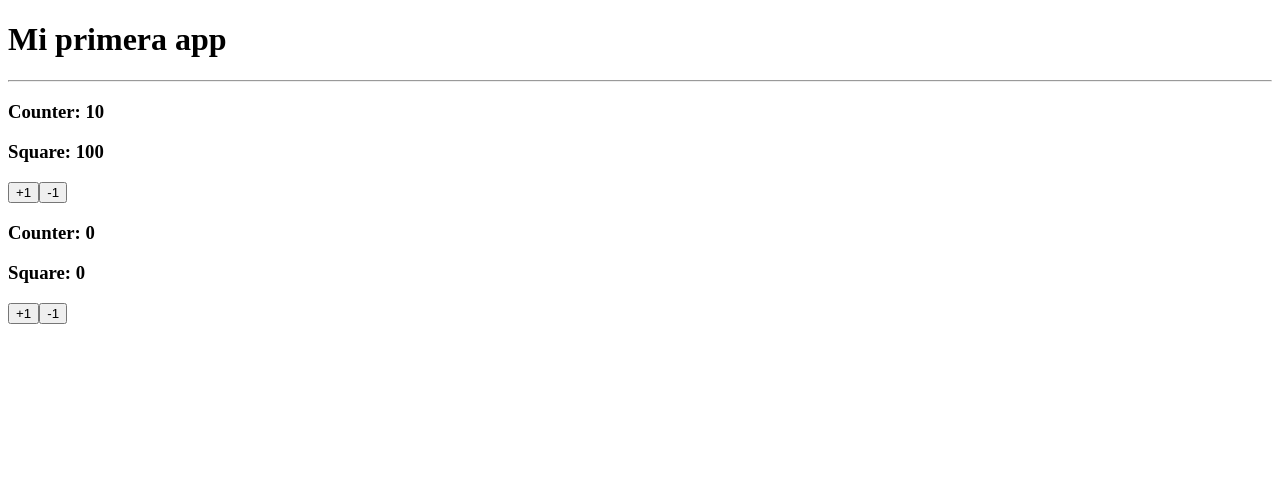
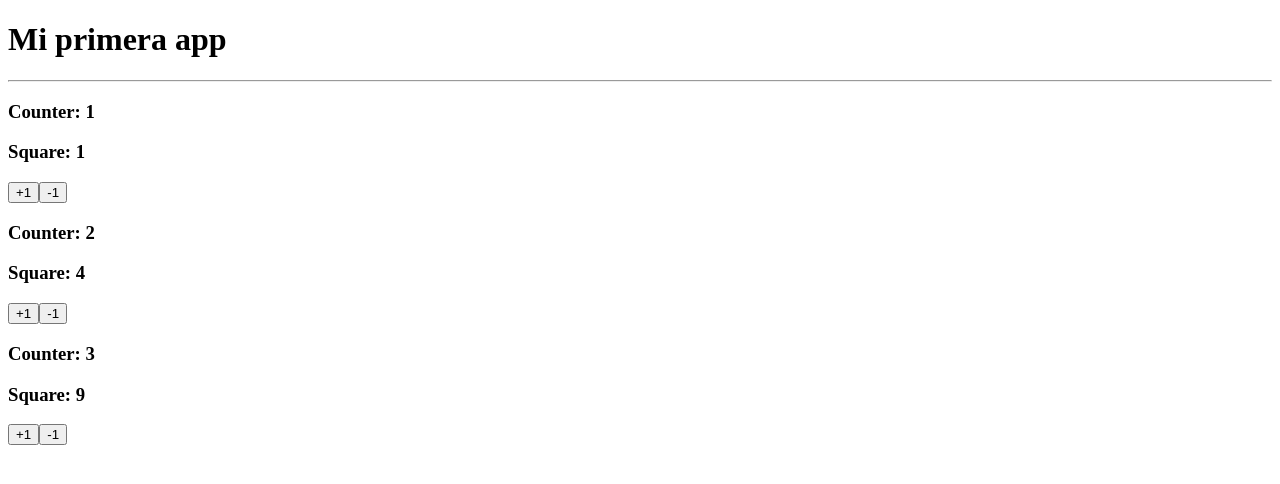
Before and after one commit to javicb/vue-indecisionapp, a Vue app: page / in a window 1280 px wide. Shown: the top 484 px of the page. Built offline with nearby package versions, Linux system fonts and the light colour scheme.

Commit message:
separar lógica single file component (SFC)

```diff
--- a/src/App.vue
+++ b/src/App.vue
@@ -1,11 +1,13 @@
 <template>
   <h1>Mi primera app</h1>
   <hr />
-  <MyCounter :initialCounter="10" />
-  <MyCounterScript />
+  <MyCounter :initialCounter="1" />
+  <MyCounterScript :initialCounter="2" />
+  <MyCounterScript2 :initialCounter="3" />
 </template>
 
 <script lang="ts" setup>
 import MyCounter from './components/MyCounter.vue'
 import MyCounterScript from './components/MyCounterScript.vue'
+import MyCounterScript2 from './components/my-counter-script/MyCounterScript2.vue'
 </script>
--- /dev/null
+++ b/src/components/my-counter-script/MyCounterScript2.ts
@@ -0,0 +1,17 @@
+import { defineComponent, ref, computed } from 'vue'
+
+export default defineComponent({
+  name: 'MyCounterScript',
+  props: {
+    initialCounter: {
+      type: Number,
+      default: 0,
+    },
+  },
+  setup(props) {
+    const counter = ref(props.initialCounter)
+    const squareCounter = computed(() => counter.value * counter.value)
+
+    return { counter, squareCounter }
+  },
+})
--- /dev/null
+++ b/src/components/my-counter-script/MyCounterScript2.vue
@@ -0,0 +1,13 @@
+<template>
+  <section>
+    <h3>Counter: {{ counter }}</h3>
+    <h3>Square: {{ squareCounter }}</h3>
+
+    <div>
+      <button @click="counter++">+1</button>
+      <button @click="counter--">-1</button>
+    </div>
+  </section>
+</template>
+
+<script lang="ts" src="./MyCounterScript2"></script>
```
